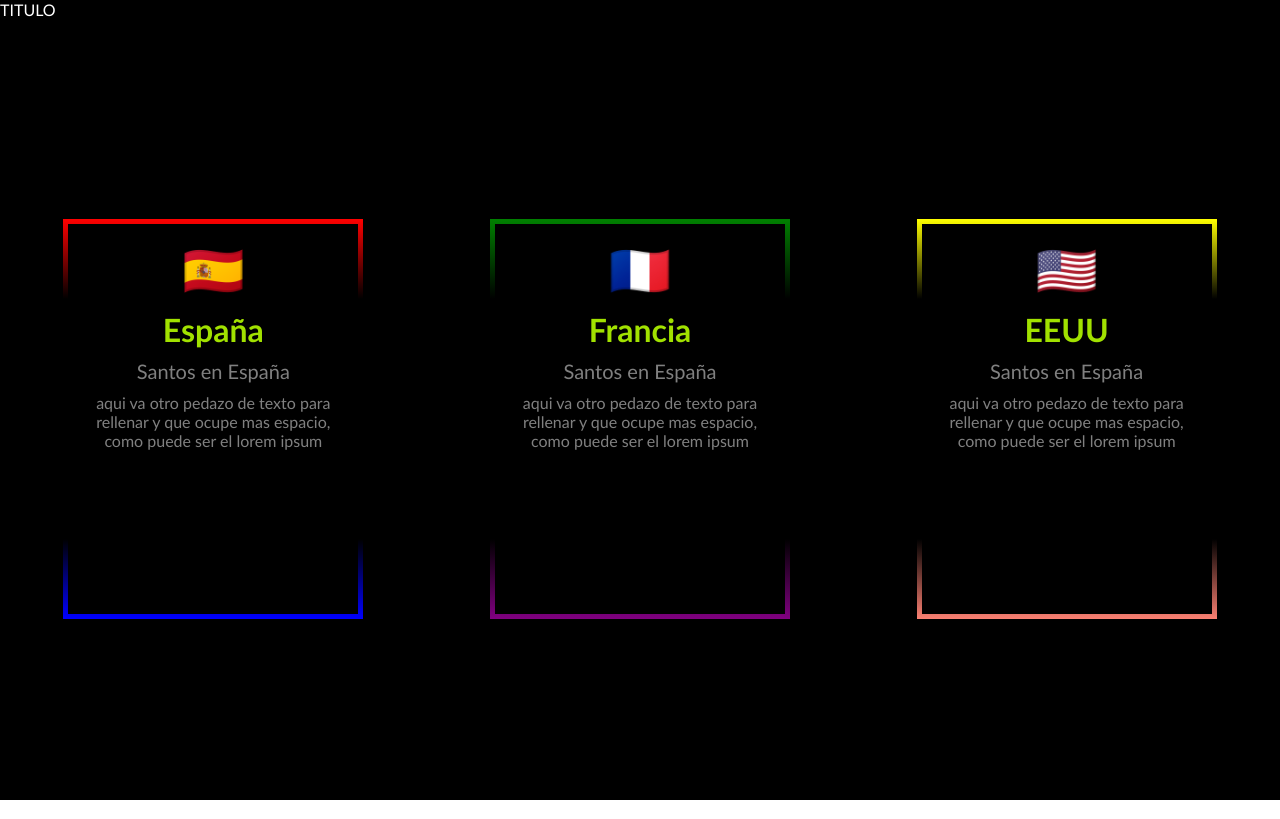
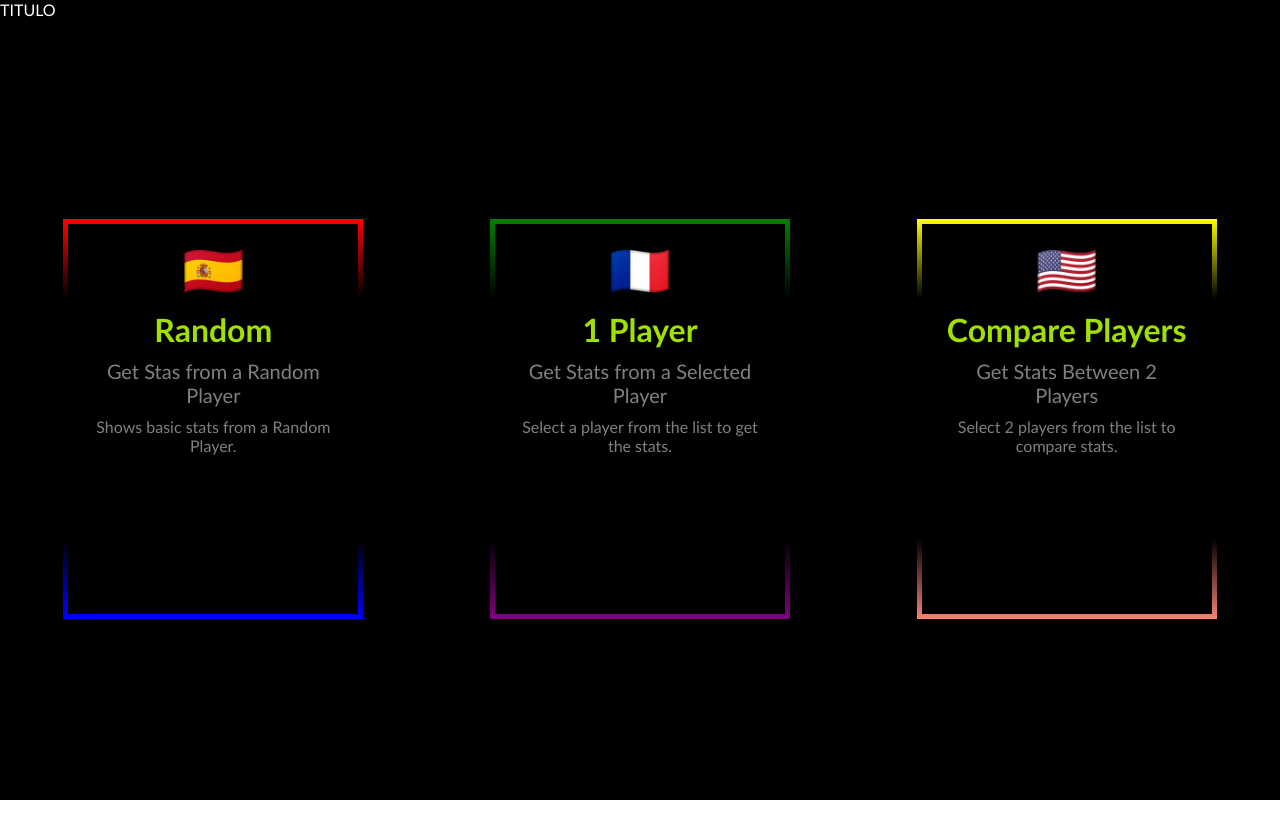
Before and after one commit to Alberto-Amo-Marin/NameDay, an Angular app: page / in a window 1280 px wide. Built offline with nearby package versions, Linux system fonts and the light colour scheme.

Commit message:
[MOD] - minor changes

```diff
--- a/src/app/home/home.component.html
+++ b/src/app/home/home.component.html
@@ -13,13 +13,13 @@
             </span>
 
             <h1>
-                España
+                Random
             </h1>
             <p>
-                Santos en España
+                Get Stas from a Random Player
             </p>
             <p>
-                aqui va otro pedazo de texto para rellenar y que ocupe mas espacio, como puede ser el lorem ipsum
+                Shows basic stats from a Random Player.
             </p>
         </div>
 
@@ -29,13 +29,13 @@
             </span>
 
             <h1>
-                Francia
+                1 Player
             </h1>
             <p>
-                Santos en España
+                Get Stats from a Selected Player
             </p>
             <p>
-                aqui va otro pedazo de texto para rellenar y que ocupe mas espacio, como puede ser el lorem ipsum
+                Select a player from the list to get the stats.
             </p>
         </div>
 
@@ -45,13 +45,13 @@
             </span>
 
             <h1>
-                EEUU
+                Compare Players
             </h1>
             <p>
-                Santos en España
+                Get Stats Between 2 Players
             </p>
             <p>
-                aqui va otro pedazo de texto para rellenar y que ocupe mas espacio, como puede ser el lorem ipsum
+                Select 2 players from the list to compare stats.
             </p>
         </div>
     </div>
--- a/src/index.html
+++ b/src/index.html
@@ -2,7 +2,7 @@
 <html lang="en">
 <head>
   <meta charset="utf-8">
-  <title>NameDay</title>
+  <title>NBA Stats</title>
   <base href="/">
   <meta name="viewport" content="width=device-width, initial-scale=1">
   <link rel="icon" type="image/x-icon" href="favicon.ico">
```
